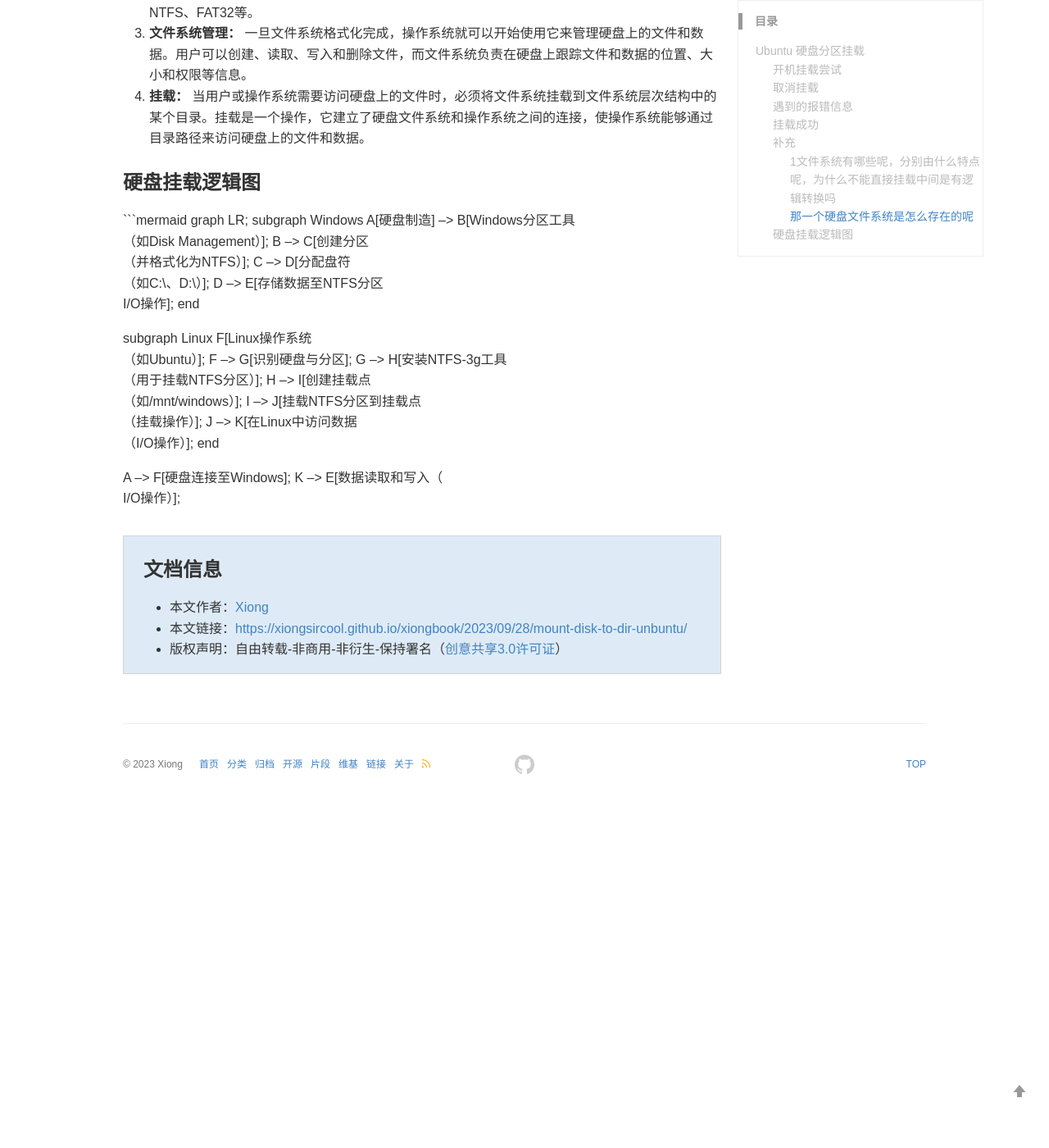
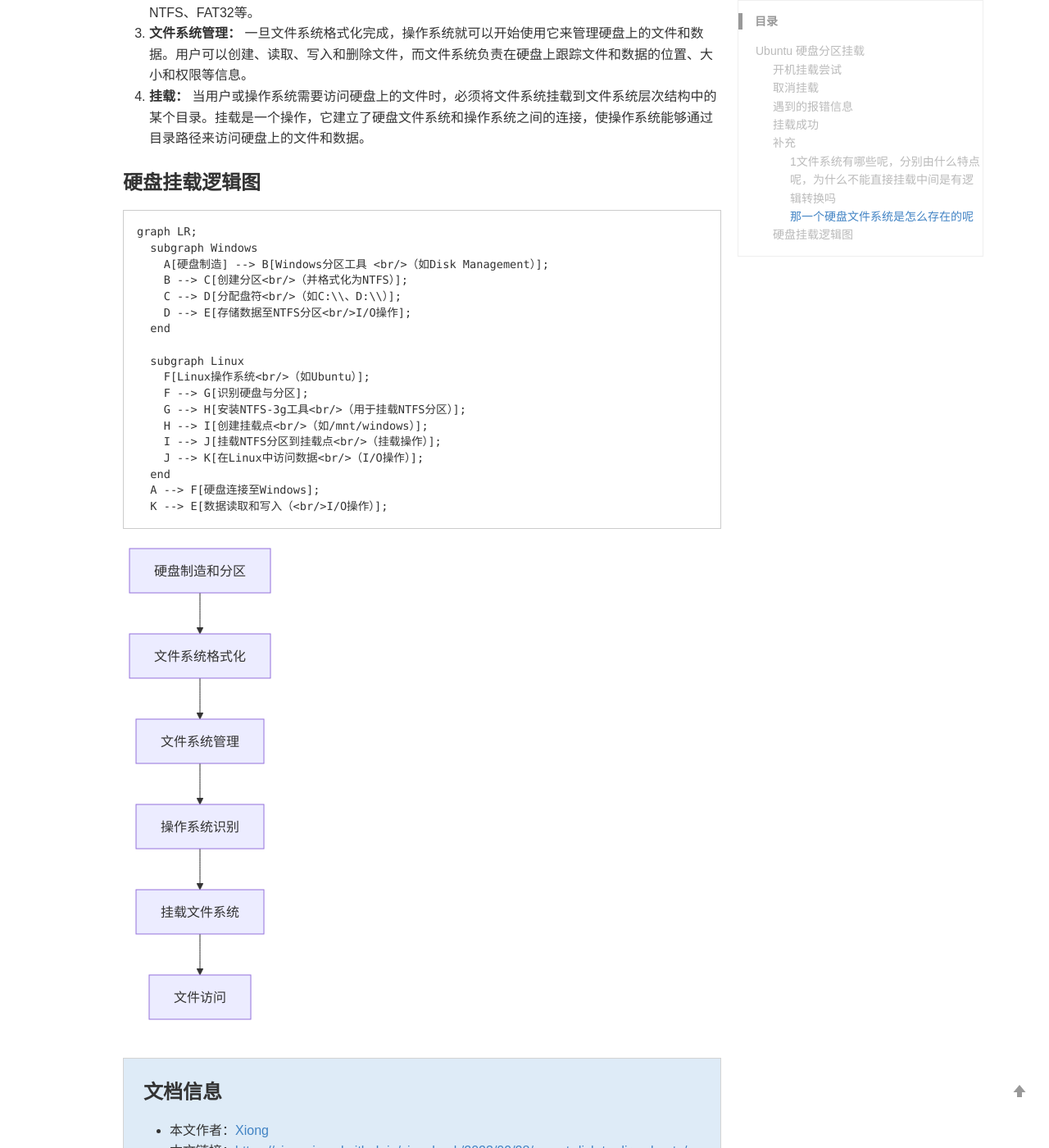
Before and after one commit to xiongsircool/xiongbook, a Jekyll site: the page built from _posts/2023-9-28-mount-disk-to-dir-unbuntu.md, in a window 1280 px wide and 1400 px high, scrolled down 4652 px. Shown: the whole window at 82% size. Built offline with Jekyll 4.4.1, drawn with Linux system fonts in a browser that asks for light colours; comment, search, counter and statistics services are not loaded; a style sheet for code colours, icons or effects is not loaded; before the commit the page ends 5633 px from its top, so only the background shows below that; some of the changed text lies outside the part shown.

Commit message:
更新一次

````diff
--- a/_posts/2023-9-28-mount-disk-to-dir-unbuntu.md
+++ b/_posts/2023-9-28-mount-disk-to-dir-unbuntu.md
@@ -186,6 +186,28 @@ graph LR;
     I --> J[挂载NTFS分区到挂载点<br/>（挂载操作）];
     J --> K[在Linux中访问数据<br/>（I/O操作）];
   end
-
   A --> F[硬盘连接至Windows];
   K --> E[数据读取和写入（<br/>I/O操作）];
+```
+
+
+
+
+
+
+
+
+
+<script type="module">
+  import mermaid from 'https://cdn.jsdelivr.net/npm/mermaid@10/dist/mermaid.esm.min.mjs';
+  mermaid.initialize({ startOnLoad: true });
+</script>
+
+<div class="mermaid">
+  graph TD;
+  A[硬盘制造和分区] --> B[文件系统格式化];
+  B --> C[文件系统管理];
+  C --> D[操作系统识别];
+  D --> E[挂载文件系统];
+  E --> F[文件访问];
+</div>
````
